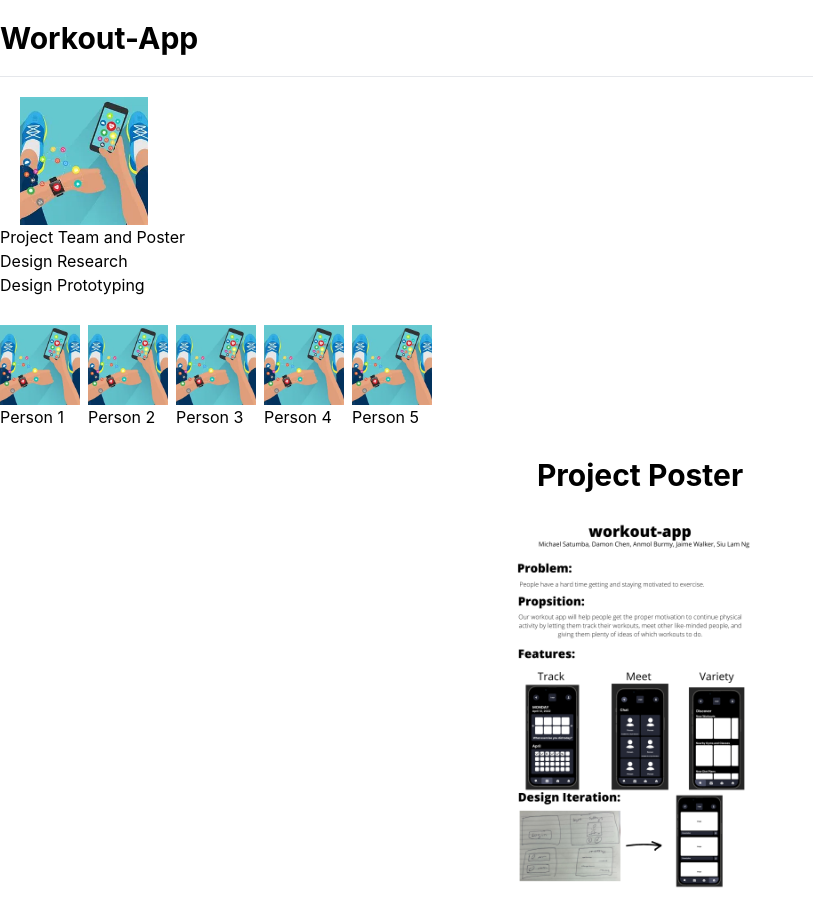
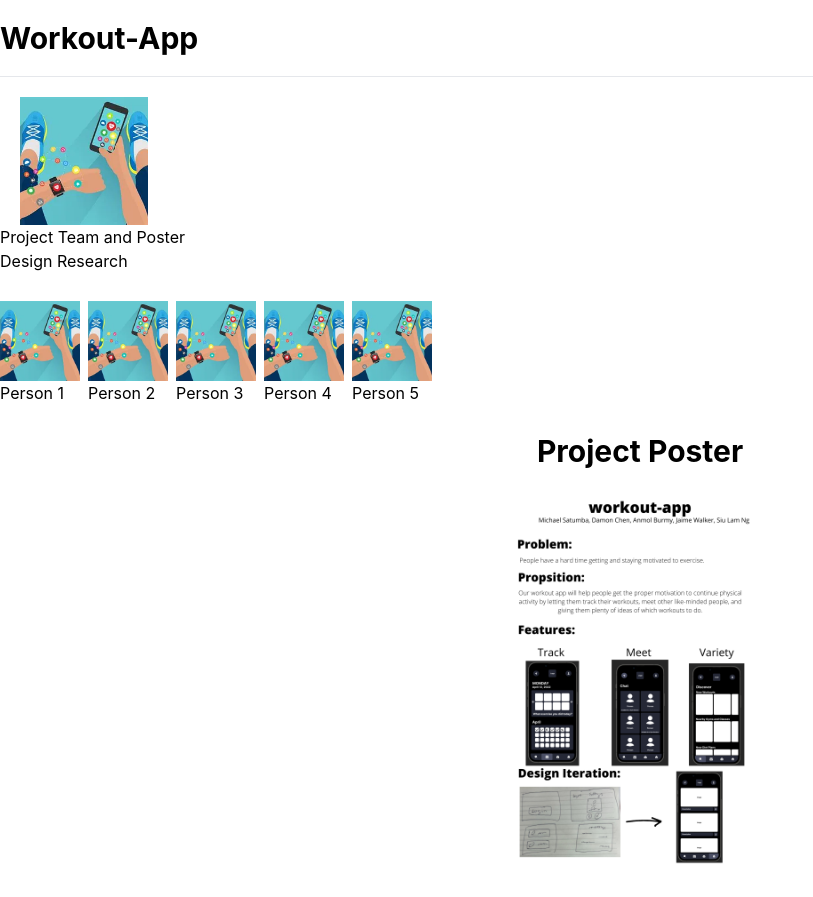
Before and after one commit to michaelsatumba/workout-app, a Next.js app: page / in a window 1280 px wide. Shown: the whole page, without its empty margins (0-813 px from the left). After the commit the page ends 873 px from the top, so only its background shows below. Built offline with nearby package versions, Linux system fonts and the light colour scheme.

Commit message:
Update NavBar.js

```diff
--- a/components/NavBar.js
+++ b/components/NavBar.js
@@ -20,10 +20,6 @@ function NavBar() {
 			<Link href="/Research">
 				<p>Design Research</p>
 			</Link>
-
-			<Link href="/Prototype">
-				<p>Design Prototyping</p>
-			</Link>
 		</div>
 	);
 }
```
